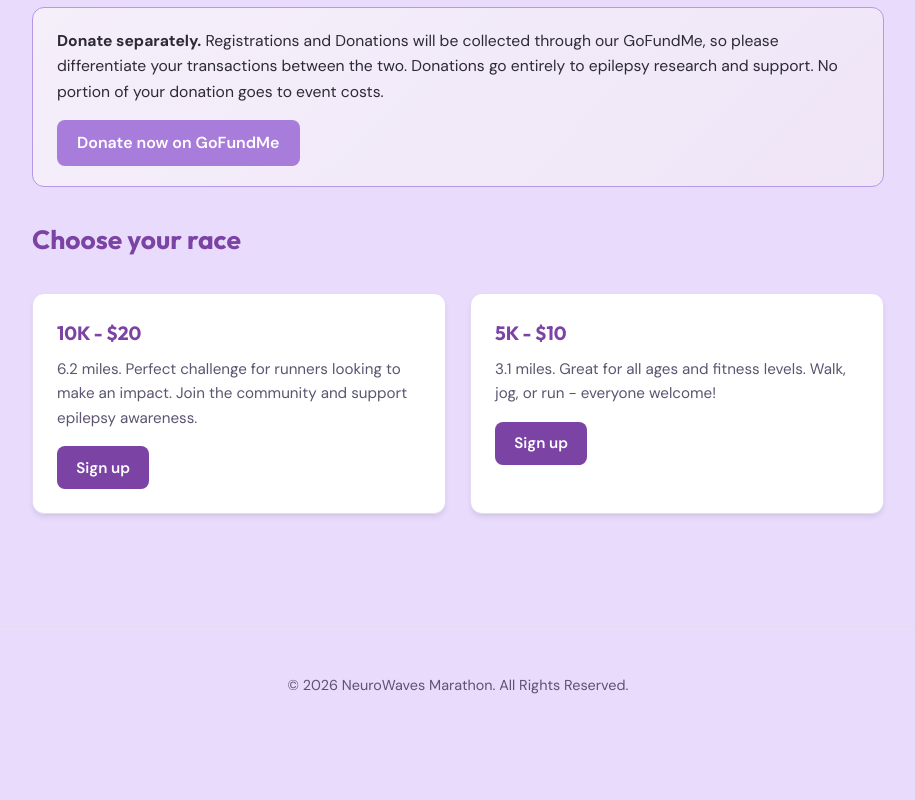
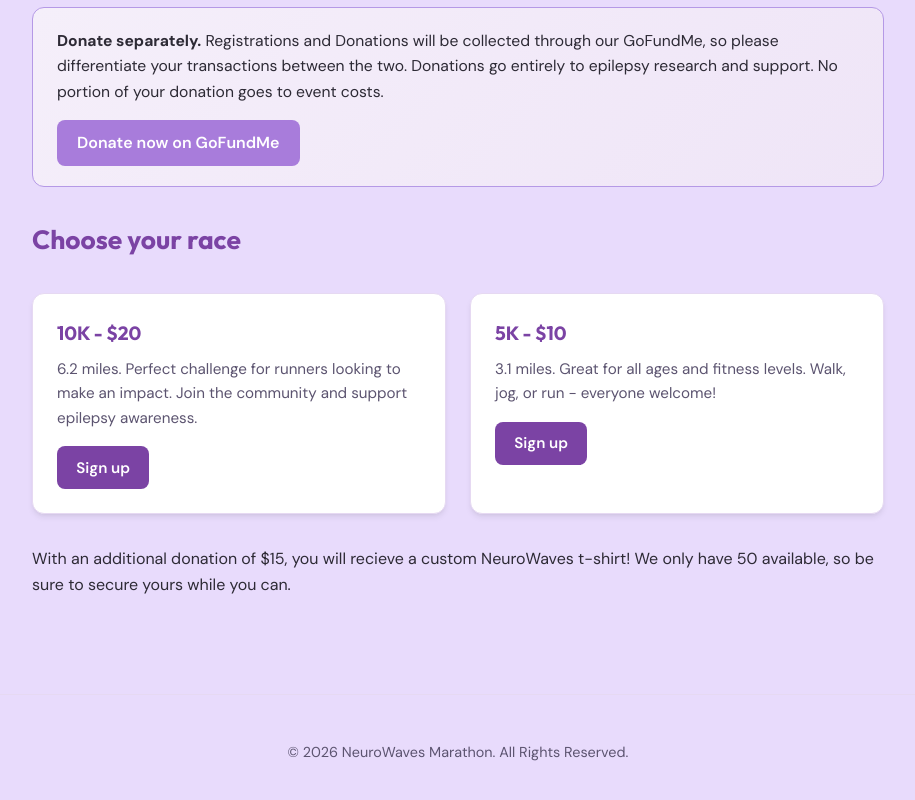
Before and after one commit to aidan0neil/theneurowavesprojecct, a website: page public/index.html in a window 1280 px wide. Shown: the part 437-1237 px from the top of the page, without its empty margins (182-1097 px from the left). Before the commit the page ends 1180 px from the top, so only its background shows below. Drawn offline with Linux system fonts and the light colour scheme.

Commit message:
t-shirt message

```diff
--- a/public/index.html
+++ b/public/index.html
@@ -58,6 +58,9 @@
         <a href="/5k" class="btn">Sign up</a>
       </article>
     </div>
+   <p>
+      With an additional donation of $15, you will recieve a custom NeuroWaves t-shirt! We only have 50 available, so be sure to secure yours while you can.
+    </p>
   </main>
 
   <footer class="footer">
```
